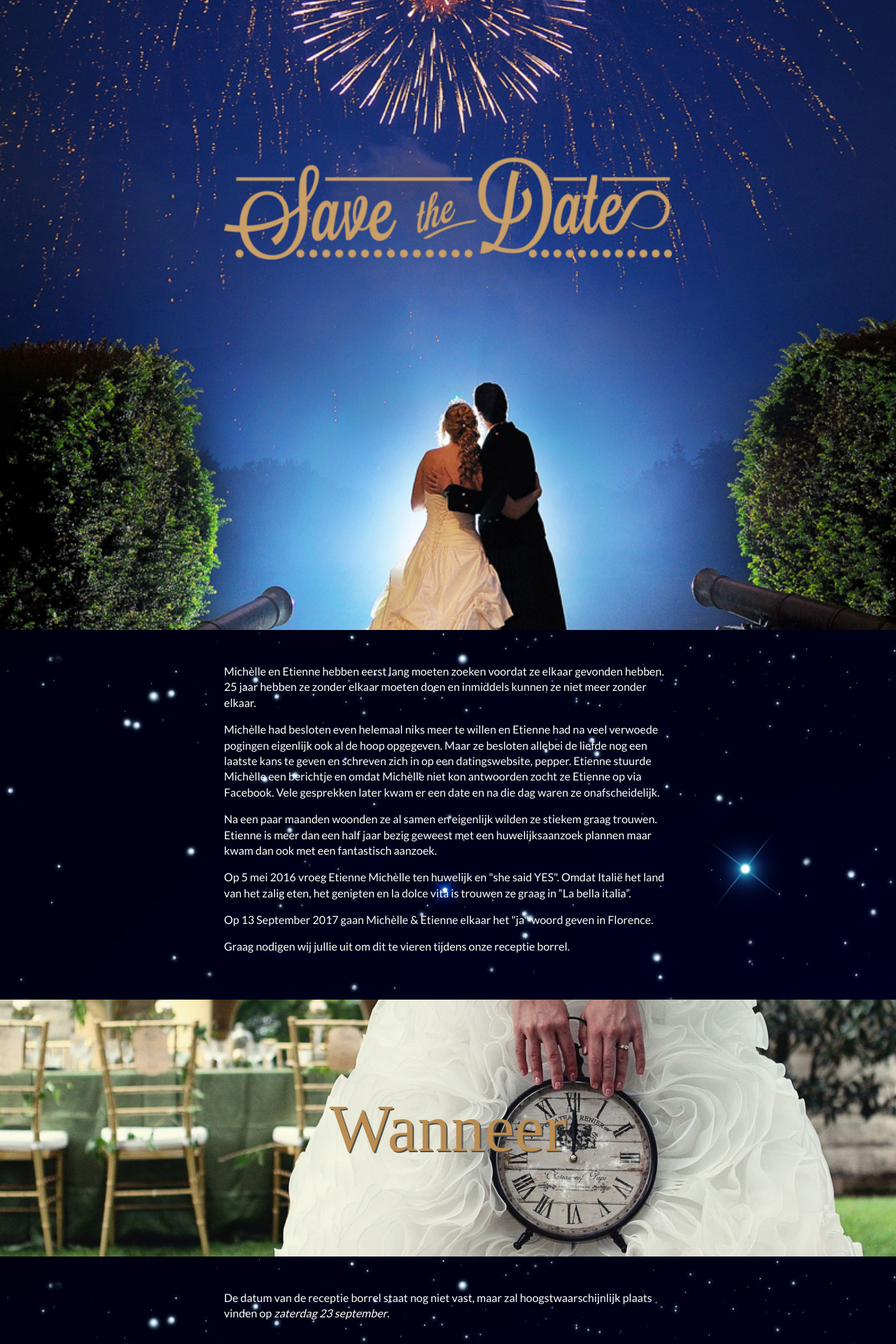
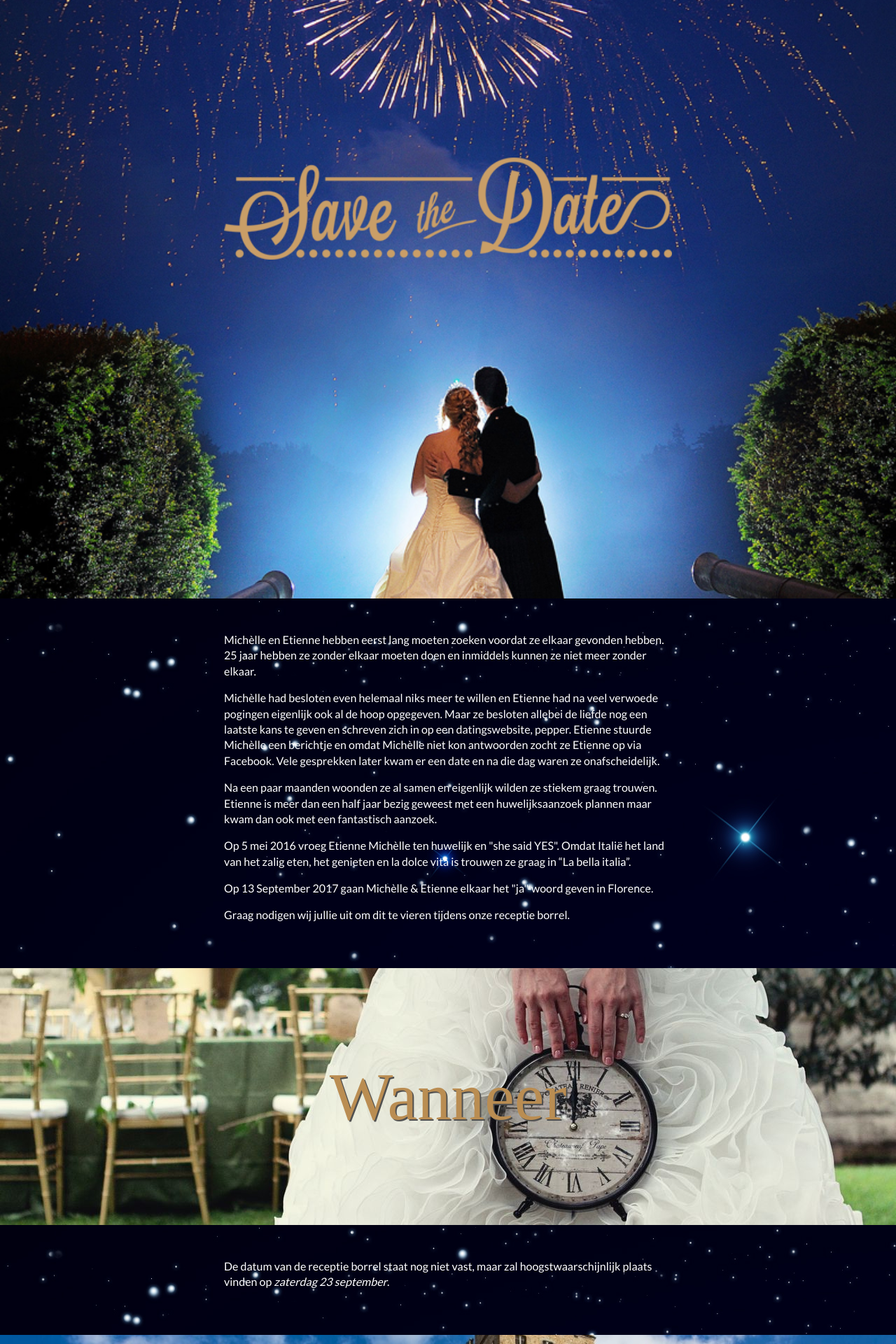
Before and after one commit to eirvandelden/receptie, a Jekyll site: the page built from index.md, in a window 1280 px wide. Shown: the top 1920 px of the page at 70% size. Built offline with Jekyll 4.4.1, drawn with Linux system fonts in a browser that asks for light colours; some web fonts are replaced.

Commit message:
decrease size of welcome banner to show that there needs to be some scrolling

```diff
--- a/_sass/_base.scss
+++ b/_sass/_base.scss
@@ -13,7 +13,6 @@ dl, dd, ol, ul, figure {
 
 body {
     font-family: 'Lato', 'Helvetica Neue' ,'Lucida Sans', 'Lucida Sans Regular', 'Lucida Grande', 'Lucida Sans Unicode', Geneva, Verdana, sans-serif;
-    // background-color: rgba
 }
 
 .hero {
@@ -27,6 +26,7 @@ body {
 
 .hero-welcome {
     background-image: url(/images/fireworks.jpg);
+    height: 95vh;
 
     img {
         width: 80vw;
@@ -81,18 +81,6 @@ body {
     text-shadow: 2px 2px #505050;
 }
 
-.hero-bar {
-    position: absolute;
-    bottom: 0;
-    left: 0;
-    right: 0;
-    height: 40px;
-    background:url(/images/herobar-dark.png);
-    background-position: center;
-    background-size: 4000px 40px;
-    // border-bottom: 1em solid white;
-}
-
 .text-block {
     background-image: url(/images/stars.jpg);
     padding: 3em 1em;
```
